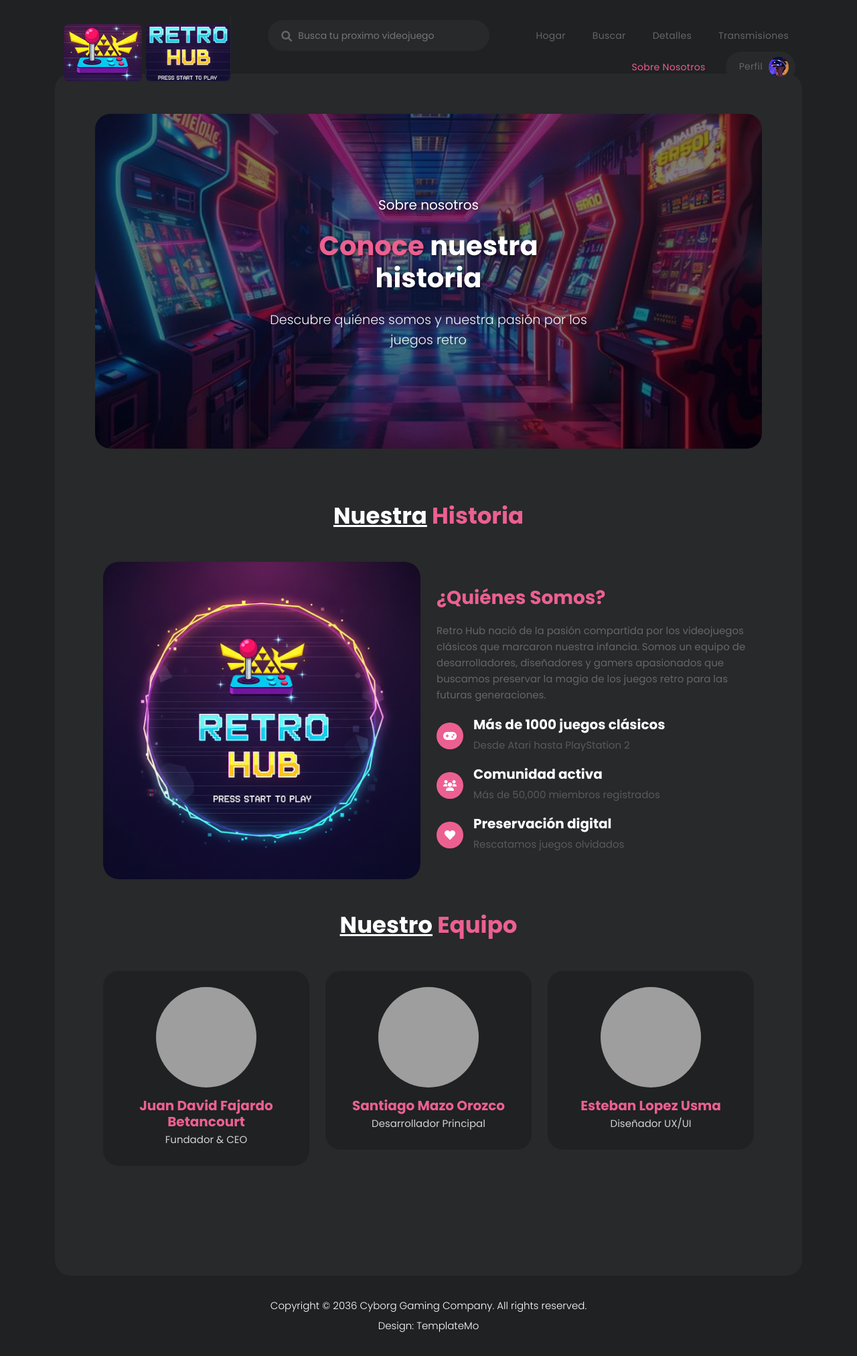
After one commit to Therealdavi836/Proyecto_IngSw1, a Django app: page /about/ in a window 1280 px wide. The commit adds this page. Shown: the whole page at 67% size. Run offline with Django 5.2, Linux system fonts and the light colour scheme; some libraries are stand-ins or nearby versions; grey boxes are pictures that could not be loaded.

Commit message:
Se adecuan las vistas necesarias, se integra links e imagenes

```diff
--- a/retrohub_project/urls.py
+++ b/retrohub_project/urls.py
@@ -17,15 +17,32 @@ Including another URLconf
 from django.contrib import admin
 from django.urls import path
 from django.shortcuts import render
-urlpatterns = [
-    path('admin/', admin.site.urls),
-]
 
 # Vista directa usando render
 def home(request):
-    return render(request, 'index.html')  # Ajustar el nombre de tu plantilla
+    return render(request, 'index.html')  # Ajustar el nombre de la plantilla
+
+def browse(request):
+    return render(request, 'browse.html')
+
+def details(request):
+    return render(request, 'details.html')
+
+def profile(request):
+    return render(request, 'profile.html')
+
+def streams(request):
+    return render(request, 'streams.html')
+
+def about(request):
+    return render(request, 'about.html')
 
 urlpatterns = [
     path('admin/', admin.site.urls),
     path('', home, name='home'),  # Esta línea hace que se cargue en la raíz /
+    path('browse/', browse, name='browse'),
+    path('details/', details, name='details'),
+    path('profile/', profile, name='profile'),
+    path('streams/', streams, name='streams'),
+    path('about/', about, name='about'),
 ]
--- a/static/assets/css/templatemo-cyborg-gaming.css
+++ b/static/assets/css/templatemo-cyborg-gaming.css
@@ -411,7 +411,7 @@ Header Style
 }
 
 .header-area .main-nav .logo img {
-  width: 191px;
+  width: 101px;
 }
 
 .background-header .main-nav .logo {
--- /dev/null
+++ b/templates/about.html
@@ -0,0 +1,254 @@
+{% load static %}
+<!DOCTYPE html>
+<html lang="en">
+
+  <head>
+
+    <meta charset="utf-8">
+    <meta name="viewport" content="width=device-width, initial-scale=1, shrink-to-fit=no">
+
+    <link href="https://fonts.googleapis.com/css2?family=Poppins:wght@100;200;300;400;500;600;700;800;900&display=swap" rel="stylesheet">
+
+    <title>Retro Hub Site</title>
+
+    <!-- Bootstrap core CSS -->
+    <link href="{% static 'vendor/bootstrap/css/bootstrap.min.css' %}" rel="stylesheet">
+
+    <!-- Additional CSS Files -->
+    <link rel="stylesheet" href="{% static 'assets/css/fontawesome.css' %}">
+    <link rel="stylesheet" href="{% static 'assets/css/templatemo-cyborg-gaming.css' %}">
+    <link rel="stylesheet" href="{% static 'assets/css/owl.css' %}">
+    <link rel="stylesheet" href="{% static 'assets/css/animate.css' %}">
+    <link rel="stylesheet" href="https://unpkg.com/swiper@7/swiper-bundle.min.css"/>
+<!--
+
+TemplateMo 579 Cyborg Gaming
+
+https://templatemo.com/tm-579-cyborg-gaming
+
+-->
+  </head>
+
+<body>
+
+  <!-- ***** Preloader Start ***** -->
+  <div id="js-preloader" class="js-preloader">
+    <div class="preloader-inner">
+      <span class="dot"></span>
+      <div class="dots">
+        <span></span>
+        <span></span>
+        <span></span>
+      </div>
+    </div>
+  </div>
+  <!-- ***** Preloader End ***** -->
+
+  <!-- ***** Header Area Start ***** -->
+  <header class="header-area header-sticky">
+    <div class="container">
+        <div class="row">
+            <div class="col-12">
+                <nav class="main-nav">
+                    <!-- ***** Logo Start ***** -->
+                    <a href="{% url 'home' %}" class="logo d-flex align-items-end justify-content-center"
+                      style="gap: 6px; transform: scale(0.95); transform-origin: right; margin-top: -10px;">
+                      <img src="{% static 'assets/images/Logo_Symbol.png' %}" alt="RetroHub Logo"
+                          style="height: 90px; width: auto; border-radius: 8px;">
+                      <img src="{% static 'assets/images/Logo_Text.png' %}" alt="RetroHub Logo Text"
+                          style="height: 90px; width: auto; border-radius: 8px;">
+                    </a>
+                    <!-- ***** Logo End ***** -->
+                    <!-- ***** Search End ***** -->
+                    <div class="search-input">
+                      <form id="search" action="#">
+                        <input type="text" placeholder="Busca tu proximo videojuego" id='searchText' name="searchKeyword" onkeypress="handle" />
+                        <i class="fa fa-search"></i>
+                      </form>
+                    </div>
+                    <!-- ***** Search End ***** -->
+                    <!-- ***** Menu Start ***** -->
+                    <ul class="nav">
+                        <li><a href="{% url 'home' %}">Hogar</a></li>
+                        <li><a href="{% url 'browse' %}">Buscar</a></li>
+                        <li><a href="{% url 'details' %}">Detalles</a></li>
+                        <li><a href="{% url 'streams' %}">Transmisiones</a></li>
+                        <li><a href="{% url 'about' %}" class="active">Sobre Nosotros</a></li>
+                        <li><a href="{% url 'profile' %}">Perfil <img src="{% static 'assets/images/profile-header.jpg' %}" alt=""></a></li>
+                    </ul>
+                    <a class='menu-trigger'>
+                        <span>Menu</span>
+                    </a>
+                    <!-- ***** Menu End ***** -->
+                </nav>
+            </div>
+        </div>
+    </div>
+  </header>
+  <!-- ***** Header Area End ***** -->
+
+  <div class="container">
+    <div class="row">
+      <div class="col-lg-12">
+        <div class="page-content">
+
+          <!-- ***** Banner Start ***** -->
+            <div class="main-banner" style="background: linear-gradient(rgba(0, 0, 0, 0.5), rgba(0, 0, 0, 0.5)), url('{% static 'assets/images/Banner_About.jpg' %}'); background-size: cover; background-position: center; min-height: 500px; display: flex; align-items: center;">
+                <div class="container">
+                    <div class="row justify-content-center">
+                        <div class="col-lg-7 text-center">
+                            <div class="header-text text-white" style="text-shadow: 2px 2px 4px rgba(0,0,0,0.5);">
+                                <h6>Sobre nosotros</h6>
+                                <h2 class="mb-4" style="font-size: 2.5rem; font-weight: 700;">
+                                    <em style="color: #ec6090; font-style: normal;">Conoce</em> nuestra historia
+                                </h2>
+                                <p class="lead mb-4" style="font-size: 1.2rem; color: aliceblue;">
+                                    Descubre quiénes somos y nuestra pasión por los juegos retro
+                                </p>
+                            </div>
+                        </div>
+                    </div>
+                </div>
+            </div>
+            <!-- ***** Banner End ***** -->
+
+          <!-- ***** About Us Start ***** -->
+            <div class="about-section" style="padding: 80px 0;">
+            <div class="container">
+                <div class="row">
+                <div class="col-lg-12">
+                    <div class="heading-section text-center mb-5">
+                    <h4><em>Nuestra</em> Historia</h4>
+                    </div>
+                </div>
+                </div>
+
+                <div class="row align-items-center">
+                <!-- Imagen del equipo -->
+                <div class="col-lg-6">
+                    <div class="about-image" style="border-radius: 23px; overflow: hidden;">
+                    <img src="{% static 'assets/images/Logo_RetroHub.jpg' %}" alt="Equipo Retro Hub"
+                        style="width: 100%; height: auto; border-radius: 23px;">
+                    </div>
+                </div>
+
+                <!-- Texto sobre nosotros -->
+                <div class="col-lg-6">
+                    <div class="about-content" style="color: #fff;">
+                    <h3 style="color: #ec6090; margin-bottom: 20px;">¿Quiénes Somos?</h3>
+                    <p style="margin-bottom: 20px; line-height: 1.6;">
+                        Retro Hub nació de la pasión compartida por los videojuegos clásicos que marcaron nuestra infancia.
+                        Somos un equipo de desarrolladores, diseñadores y gamers apasionados que buscamos preservar
+                        la magia de los juegos retro para las futuras generaciones.
+                    </p>
+
+                    <div class="about-features">
+                        <div class="feature-item d-flex align-items-center mb-3">
+                        <div class="d-flex align-items-center justify-content-center"
+                            style="background-color: #ec6090; width: 40px; height: 40px; border-radius: 50%; margin-right: 15px;">
+                            <i class="fa fa-gamepad text-white"></i>
+                        </div>
+                        <div>
+                            <h5 class="mb-1">Más de 1000 juegos clásicos</h5>
+                            <p class="mb-0" style="opacity: 0.8;">Desde Atari hasta PlayStation 2</p>
+                        </div>
+                        </div>
+
+                        <div class="feature-item d-flex align-items-center mb-3">
+                        <div class="d-flex align-items-center justify-content-center"
+                            style="background-color: #ec6090; width: 40px; height: 40px; border-radius: 50%; margin-right: 15px;">
+                            <i class="fa fa-users text-white"></i>
+                        </div>
+                        <div>
+                            <h5 class="mb-1">Comunidad activa</h5>
+                            <p class="mb-0" style="opacity: 0.8;">Más de 50,000 miembros registrados</p>
+                        </div>
+                        </div>
+
+                        <div class="feature-item d-flex align-items-center">
+                        <div class="d-flex align-items-center justify-content-center"
+                            style="background-color: #ec6090; width: 40px; height: 40px; border-radius: 50%; margin-right: 15px;">
+                            <i class="fa fa-heart text-white"></i>
+                        </div>
+                        <div>
+                            <h5 class="mb-1">Preservación digital</h5>
+                            <p class="mb-0" style="opacity: 0.8;">Rescatamos juegos olvidados</p>
+                        </div>
+                        </div>
+                    </div>
+                    </div>
+                </div>
+                </div>
+
+                <!-- Equipo -->
+                <div class="row mt-5 justify-content-center">
+                    <div class="col-lg-12">
+                        <div class="heading-section text-center mb-5">
+                            <h4><em>Nuestro</em> Equipo</h4>
+                        </div>
+                    </div>
+
+                    <div class="col-lg-4 col-md-6 mb-4">
+                        <div class="team-member text-center p-4" style="background-color: #1f2122; border-radius: 23px;">
+                            <img src="{% static 'assets/images/team-01.jpg' %}" alt="Carlos Méndez"
+                                style="width: 150px; height: 150px; border-radius: 50%; object-fit: cover; margin-bottom: 15px;">
+                            <h5 style="color: #ec6090;">Juan David Fajardo Betancourt</h5>
+                            <p style="color: #fff; opacity: 0.8;">Fundador & CEO</p>
+                        </div>
+                    </div>
+
+                    <div class="col-lg-4 col-md-6 mb-4">
+                        <div class="team-member text-center p-4" style="background-color: #1f2122; border-radius: 23px;">
+                            <img src="{% static 'assets/images/team-02.jpg' %}" alt="Ana Rodríguez"
+                                style="width: 150px; height: 150px; border-radius: 50%; object-fit: cover; margin-bottom: 15px;">
+                            <h5 style="color: #ec6090;">Santiago Mazo Orozco</h5>
+                            <p style="color: #fff; opacity: 0.8;">Desarrollador Principal</p>
+                        </div>
+                    </div>
+
+                    <div class="col-lg-4 col-md-6 mb-4">
+                        <div class="team-member text-center p-4" style="background-color: #1f2122; border-radius: 23px;">
+                            <img src="{% static 'assets/images/team-03.jpg' %}" alt="Luis Fernández"
+                                style="width: 150px; height: 150px; border-radius: 50%; object-fit: cover; margin-bottom: 15px;">
+                            <h5 style="color: #ec6090;">Esteban Lopez Usma</h5>
+                            <p style="color: #fff; opacity: 0.8;">Diseñador UX/UI</p>
+                        </div>
+                    </div>
+                </div>
+
+            </div>
+            </div>
+            <!-- ***** About Us End ***** -->
+        </div>
+      </div>
+    </div>
+  </div>
+
+  <footer>
+    <div class="container">
+      <div class="row">
+        <div class="col-lg-12">
+          <p>Copyright © 2036 <a href="#">Cyborg Gaming</a> Company. All rights reserved.
+
+          <br>Design: <a href="https://templatemo.com" target="_blank" title="free CSS templates">TemplateMo</a></p>
+        </div>
+      </div>
+    </div>
+  </footer>
+
+
+  <!-- Scripts -->
+  <!-- Bootstrap core JavaScript -->
+  <script src="{% static 'vendor/jquery/jquery.min.js' %}"></script>
+  <script src="{% static 'vendor/bootstrap/js/bootstrap.min.js' %}"></script>
+
+  <script src="{% static 'assets/js/isotope.min.js' %}"></script>
+  <script src="{% static 'assets/js/owl-carousel.js' %}"></script>
+  <script src="{% static 'assets/js/tabs.js' %}"></script>
+  <script src="{% static 'assets/js/popup.js' %}"></script>
+  <script src="{% static 'assets/js/custom.js' %}"></script>
+
+
+  </body>
+
+</html>
```
Also changed, not shown: templates/browse.html (+16 -11 lines), templates/details.html (+13 -8 lines), templates/index.html (+33 -21 lines), templates/profile.html (+13 -8 lines), templates/streams.html (+14 -9 lines), static/assets/images/Banner_About.jpg (added), static/assets/images/First_banner.jpg (added), static/assets/images/Logo_RetroHub.jpg (added), static/assets/images/Logo_Symbol.png (added), static/assets/images/Logo_Text.png (added).
